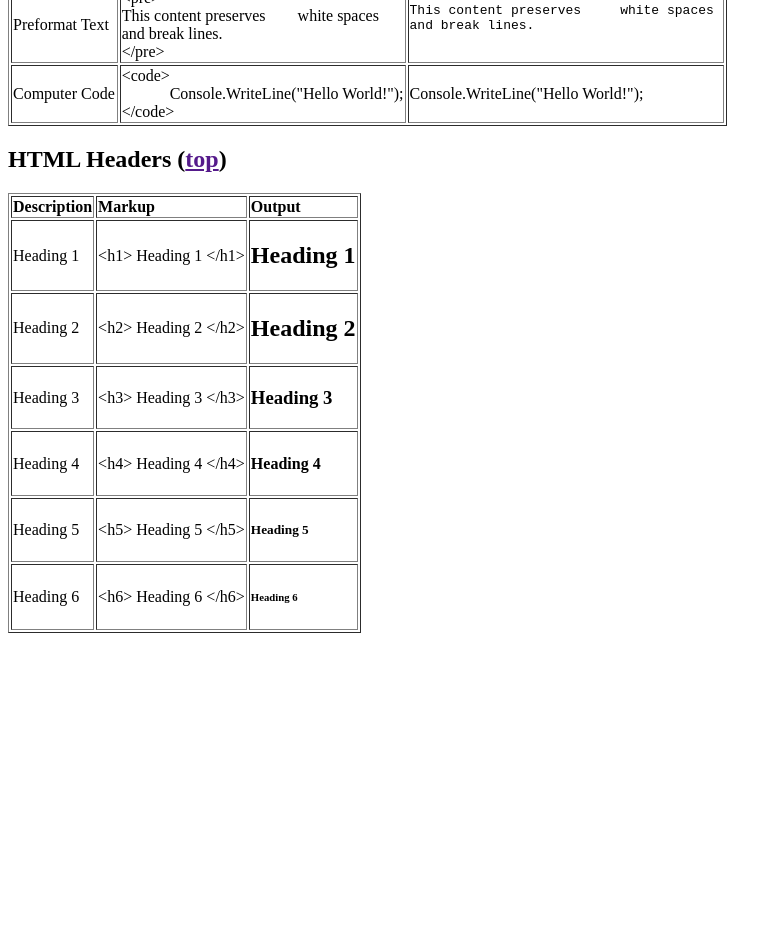
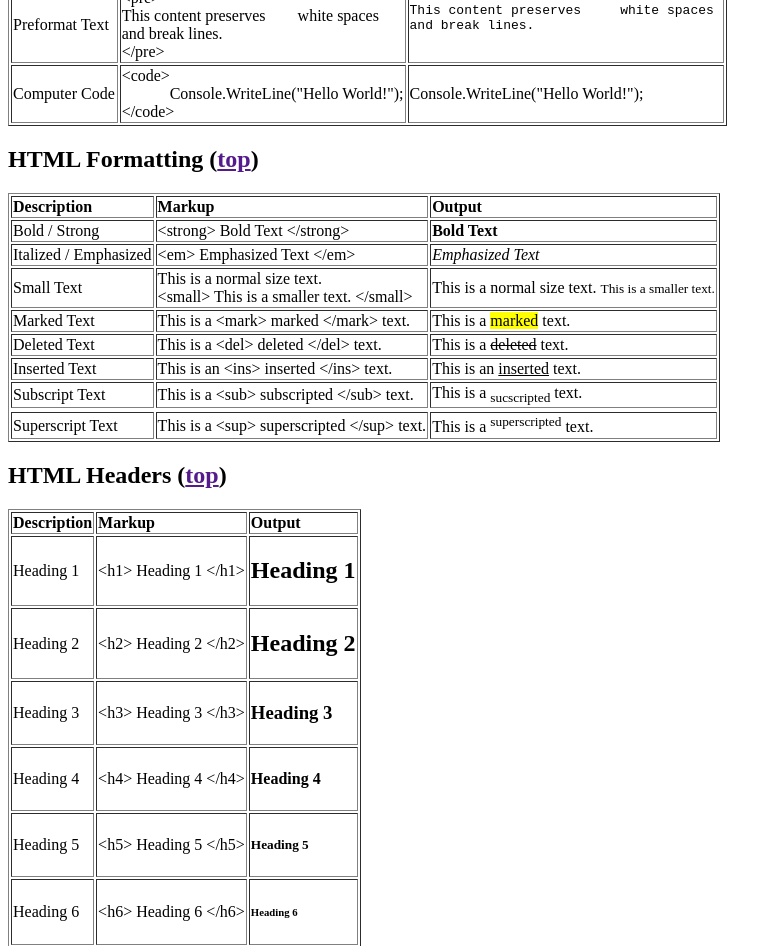
Before and after one commit to HeidelV/PRIN135L-PRELIM-EXAM, a plain HTML site: page index.html in a window 1280 px wide. Shown: the part 1199-2145 px from the top of the page, without its empty margins (0-782 px from the left). Before the commit the page ends 1840 px from the top, so only its background shows below. Drawn offline with Linux system fonts and the light colour scheme.

Commit message:
Created HTML Formatting

```diff
--- a/index.html
+++ b/index.html
@@ -173,6 +173,77 @@ and break lines.
             </table>
         </section>
 
+        <section id="formatting"></section>
+            <h2>HTML Formatting (<a href="">top</a>)</h2>
+            <table border="1">
+                <thead>
+                    <tr>
+                        <td><strong>Description</strong></td>
+                        <td><strong>Markup</strong></td>
+                        <td><strong>Output</strong></td>
+                    </tr>
+                </thead>
+                <tbody>
+                    <tr>
+                        <td>Bold / Strong</td>
+                        <td>&lt;strong&gt; Bold Text &lt;/strong&gt;</td>
+                        <td><strong>Bold Text</strong></td>
+                    </tr>
+                    <tr>
+                        <td>Italized / Emphasized</td>
+                        <td>&lt;em&gt; Emphasized Text &lt;/em&gt;</td>
+                        <td><em>Emphasized Text</em></td>
+                    </tr>
+                    <tr>
+                        <td>Small Text</td>
+                        <td>
+                            This is a normal size text.
+                            <br>&lt;small&gt; This is a smaller text. &lt;/small&gt;
+                        </td>
+                        <td>
+                            This is a normal size text.
+                            <small>This is a smaller text.</small>
+                        </td>
+                    </tr>
+                    <tr>
+                        <td>Marked Text</td>
+                        <td>
+                            This is a &lt;mark&gt; marked &lt;/mark&gt; text.
+                        </td>
+                        <td>This is a <mark>marked</mark> text.</td>
+                    </tr>
+                    <tr>
+                        <td>Deleted Text</td>
+                        <td>
+                            This is a &lt;del&gt; deleted &lt;/del&gt; text.
+                        </td>
+                        <td>This is a <del>deleted</del> text.</td>
+                    </tr>
+                    <tr>
+                        <td>Inserted Text</td>
+                        <td>
+                            This is an &lt;ins&gt; inserted &lt;/ins&gt; text.
+                        </td>
+                        <td>This is an <ins>inserted</ins> text.</td>
+                    </tr>
+                    <tr>
+                        <td>Subscript Text</td>
+                        <td>
+                            This is a &lt;sub&gt; subscripted &lt;/sub&gt; text.
+                        </td>
+                        <td>This is a <sub>sucscripted</sub> text.</td>
+                    </tr>
+                    <tr></tr>
+                        <td>Superscript Text</td>
+                        <td>
+                            This is a &lt;sup&gt; superscripted &lt;/sup&gt; text.
+                        </td>
+                        <td>This is a <sup>superscripted</sup> text.</td>
+                    </tr>
+                </tbody>
+            </table>
+        </section>
+
         <section id="headers">
             <h2>HTML Headers (<a href="">top</a>)</h2>
             <table border="1">
```
